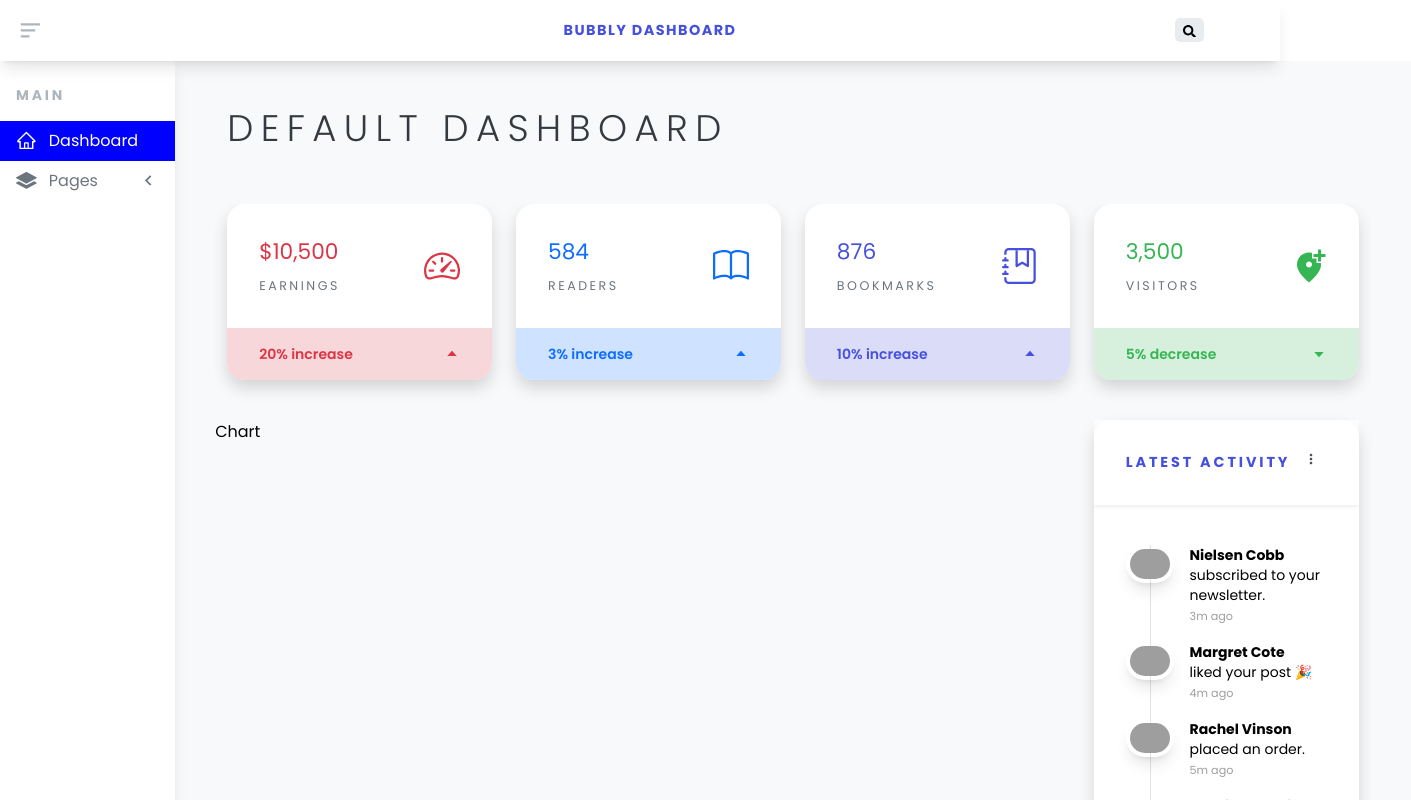
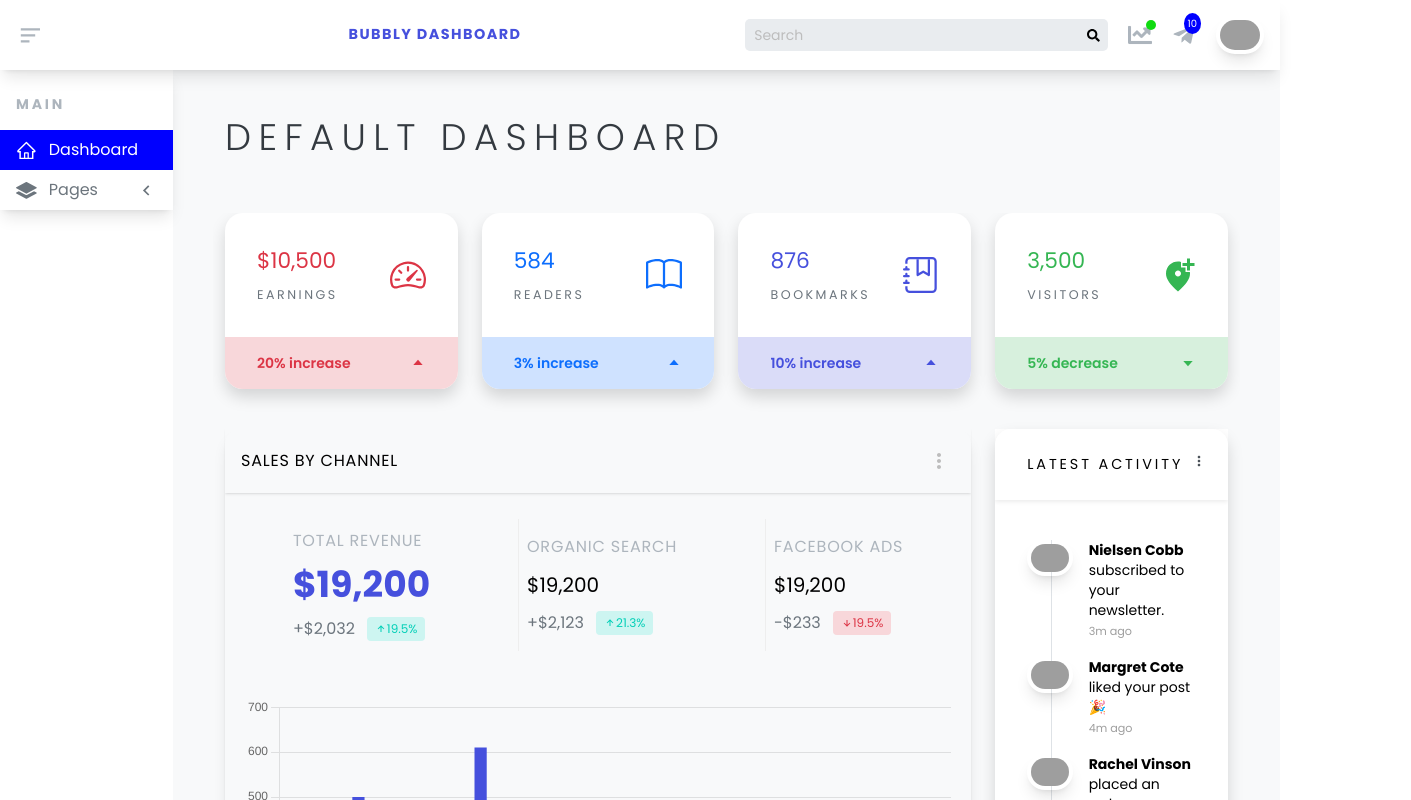
Before and after one commit to Pyae-Sone-Phone-Myint/Dashboard, a React (Vite) app: page / in a window 1280 px wide. Shown: the top 800 px of the page, 1411 px wide, since content can reach past the window. Built offline with nearby package versions, Linux system fonts and the light colour scheme; grey boxes are pictures that could not be loaded.

Commit message:
checking-bugs

```diff
--- a/src/components/Charts/ChartCard.jsx
+++ b/src/components/Charts/ChartCard.jsx
@@ -12,7 +12,7 @@ const ChartCard = () => {
 				<div className=" w-full lg:w-1/3 p-5 shadow-lg">
 					<div className=" p-5">
 						<h2 className=" text-base font-normal tracking-wider">
-							Latest Activity
+						PROJECT UPDATES
 						</h2>
 					</div>
 					<hr className=" shadow-md" />
@@ -100,7 +100,7 @@ const ChartCard = () => {
 				<div className=" w-full lg:w-1/3 p-5 shadow-lg">
 					<div className=" p-5">
 						<h2 className=" text-base font-normal tracking-wider">
-							Latest Activity
+						CLOSED PROJECTS
 						</h2>
 					</div>
 					<hr className=" shadow-md" />
@@ -166,7 +166,7 @@ const ChartCard = () => {
 				<div className=" w-full lg:w-1/3 p-5 shadow-lg">
 					<div className=" p-5">
 						<h2 className=" text-base font-normal tracking-wider">
-							Latest Activity
+						TICKETS SOLVED
 						</h2>
 					</div>
 					<hr className=" shadow-md" />
--- a/src/components/Navbar/Navbar.jsx
+++ b/src/components/Navbar/Navbar.jsx
@@ -16,12 +16,14 @@ import Dashboard from "../../pages/Dashboard/Dashboard";
 import Pricing from "../../pages/pricing/Pricing";
 import Contact from "../../pages/contact/Contact";
 import Invoice from "../../pages/invoice/Invoice";
+import Knowledge from "../../pages/knowledge/Knowledge";
 
 const Navbar = () => {
   const [sidebar, setSidebar] = useState(true);
   return (
     <>
       {/* Navbar */}
+      <div className="">
         <div className=" select-none shadow-lg sticky top-0 z-50 bg-white">
           <div className=" w-full  flex justify-between p-4  items-center">
             <div
@@ -35,16 +37,17 @@ const Navbar = () => {
             </div>
             <div className="text-primary text-[.9rem] font-bold tracking-widest me-auto md:me-0 uppercase">
               <h1>
-              Bubbly <span className=" md:inline-block hidden">Dashboard</span>
+                Bubbly{" "}
+                <span className=" md:inline-block hidden">Dashboard</span>
               </h1>
             </div>
-          <div className="flex items-center  gap-5 relative z-50">
+            <div className="flex items-center  gap-5">
               {/* Search Box */}
               <div className=" relative search-box md:inline-block hidden">
                 <form className="relative input-group">
                   <input
                     type="search"
-                  className=" search dropdown"
+                    className=" search dropdown-toggle"
                     placeholder="Search"
                   />
                   {/* Recent posts */}
@@ -187,7 +190,7 @@ const Navbar = () => {
               </div>
               {/* Chart */}
               <div className=" relative   cursor-pointer">
-              <a href="#" className="dropdown chart">
+                <a href="#" className="dropdown-toggle chart">
                   <FaChartLine
                     size={"1.5rem"}
                     className=" text-[rgb(173,181,189)] chart-icon"
@@ -253,7 +256,7 @@ const Navbar = () => {
 
               {/* Messages */}
               <div className="relative   cursor-pointer">
-              <a href="#" className="dropdown message">
+                <a href="#" className="dropdown-toggle message">
                   <FaTelegramPlane
                     size={"1.5rem"}
                     className=" text-[rgb(173,181,189)]"
@@ -328,7 +331,7 @@ const Navbar = () => {
 
               {/* Profile */}
               <div className=" relative cursor-pointer">
-              <a href="#" className="dropdown">
+                <a href="#" className="dropdown-toggle">
                   <div className=" p-1 rounded-full overflow-hidden shadow-lg w-12">
                     <img
                       src="https://d19m59y37dris4.cloudfront.net/bubbly/1-3-2/img/avatar-6.jpg"
@@ -367,7 +370,9 @@ const Navbar = () => {
                   </a>
                   <hr />
                   <div className="dropdown-list mt-2">
-                  <h1 className="  font-normal text-[rgb(73,80,87)]">Logout</h1>
+                    <h1 className="  font-normal text-[rgb(73,80,87)]">
+                      Logout
+                    </h1>
                   </div>
                 </div>
               </div>
@@ -376,15 +381,16 @@ const Navbar = () => {
         </div>
 
         {/* Sidebar */}
-      <div className="flex w-fit">
+        <div className="flex items-start">
           <Sidebar sidebar={sidebar} mOpen={!sidebar} />
-        <div className=" xl:w-full  min-w-[82%] ">
+          <div className=" xl:w-full min-w-[82%]">
             <div className=" w-full md:p-10 bg-[#f8f9fa]">
               <Routes>
                 <Route path="/" element={<Dashboard />} />
-              <Route path="/pricing-table" element={<Pricing/>} />
-              <Route path='/contacts' element={<Contact/>}/>
-              <Route path="/invoice" element={<Invoice/>} />
+                <Route path="/pricing-table" element={<Pricing />} />
+                <Route path="/contacts" element={<Contact />} />
+                <Route path="/invoice" element={<Invoice />} />
+                <Route path="/knowledge-base" element={<Knowledge/>} />
               </Routes>
             </div>
             <footer className=" bg-white py-7 px-10">
@@ -394,6 +400,7 @@ const Navbar = () => {
             </footer>
           </div>
         </div>
+      </div>
     </>
   );
 };
--- a/src/components/Navbar/navbar.css
+++ b/src/components/Navbar/navbar.css
@@ -60,7 +60,7 @@
 
 }
 
-.dropdown {
+.dropdown-toggle {
     z-index: 100;
 }
 
@@ -77,7 +77,7 @@
     animation: dropdownAnimation 0.5s ease;
 }
 
-.dropdown:focus + .dropdown-menu {
+.dropdown-toggle:focus + .dropdown-menu {
     display: block;
 }
 
--- a/src/components/Navbar/sidebar.css
+++ b/src/components/Navbar/sidebar.css
@@ -8,7 +8,7 @@
 }
 
 .sidebar.shrink {
-    width: 200px;
+   width: 200px;
 }
 
 .sidebar-menu {
--- a/src/components/contact_table/Contact_table.jsx
+++ b/src/components/contact_table/Contact_table.jsx
@@ -13,7 +13,7 @@ const Contact_table = () => {
   const dispatch = useDispatch();
   return (
     <>
-      <div className="w-full my-20 mx-auto  rounded-xl table_shadow bg-[#F8F9FA]">
+      <div className="w-full my-20 mx-auto  rounded-xl table_shadow bg-[#F8F9FA] px-3">
         {/* contact_title */}
         <div className=" w-[100%] py-[32px] flex tracking-[0.3rem] relative rounded-t-xl bg-white shadow items-center justify-between ps-10 pe-5">
           <h1 className=" text-xl">LATEST CONTRACTS</h1>
--- a/src/components/contact_table/row/Row.jsx
+++ b/src/components/contact_table/row/Row.jsx
@@ -83,7 +83,7 @@ const Row = () => {
             </td>
             <td className="ps-10 flex child my-[40px] justify-center items-center gap-3">
               <div>{data.contract}%</div>
-              <div className="flex-start progress flex h-1.5 w-full overflow-hidden bg-gray-100 rounded-sm bg-blue-gray-50 font-sans text-xs font-medium">
+              <div className="flex-start progress flex h-1.5 w-full overflow-hidden bg-gray-100 rounded-sm font-sans text-xs font-medium">
                 <div
                   className="flex h-full items-baseline justify-center overflow-hidden break-all bg-[#4650dd] text-white"
                   style={{ width: data.contract + "%" }}
--- a/src/components/latestActivity/LatestActivity.jsx
+++ b/src/components/latestActivity/LatestActivity.jsx
@@ -15,7 +15,7 @@ const LatestActivity = () => {
       <div className=" activity-card-adjust-height-xl  bg-white">
         <div className="activity-card">
           <div className="activity-card-header flex justify-between items-center">
-            <div className="card-heading">Latest Activity</div>
+            <div className="activity-heading">Latest Activity</div>
             <div className=" relative">
               <button
                 onClick={dropdownToggle}
--- a/src/components/latestActivity/activity.css
+++ b/src/components/latestActivity/activity.css
@@ -28,6 +28,7 @@
   font-weight: 400;
   text-transform: uppercase;
   letter-spacing: 0.2em;
+  white-space: nowrap;
 }
 .activity-section .dropdown-menu {
   box-shadow: 0 0.5rem 1rem rgba(0, 0, 0, 0.15);
--- a/src/pages/Dashboard/Dashboard.jsx
+++ b/src/pages/Dashboard/Dashboard.jsx
@@ -1,4 +1,3 @@
-import Chart from '../../components/Charts/Chart'
 import ChartCard from '../../components/Charts/ChartCard'
 import React from "react";
 import Monitor from "../../components/monitor/Monitor";
@@ -6,19 +5,23 @@ import LatestActivity from "../../components/latestActivity/LatestActivity";
 import Sales from "../../components/Sales/Sales";
 import Contact_table from "../../components/contact_table/Contact_table";
 import Reveal from "../../components/animations/Reveal";
+import Chart from '../../components/Charts/Chart'
 
 const Dashboard = () => {
   return (
     <>
       <Monitor />
-      <div className="flex">
-        <div className=" w-3/4 h-[100vh]">Chart</div>
+      <div className="flex flex-col md:flex-row gap-y-3">
+        <div className=" md:w-3/4 w-full px-3">
+          <Chart/>
+        </div>
         <LatestActivity />
       </div>
       <Reveal>
         <Contact_table />
       </Reveal>
       <Sales />
+      <ChartCard/>
     </>
   );
 };
```
Lines whose indentation alone changed are shown as unchanged.
